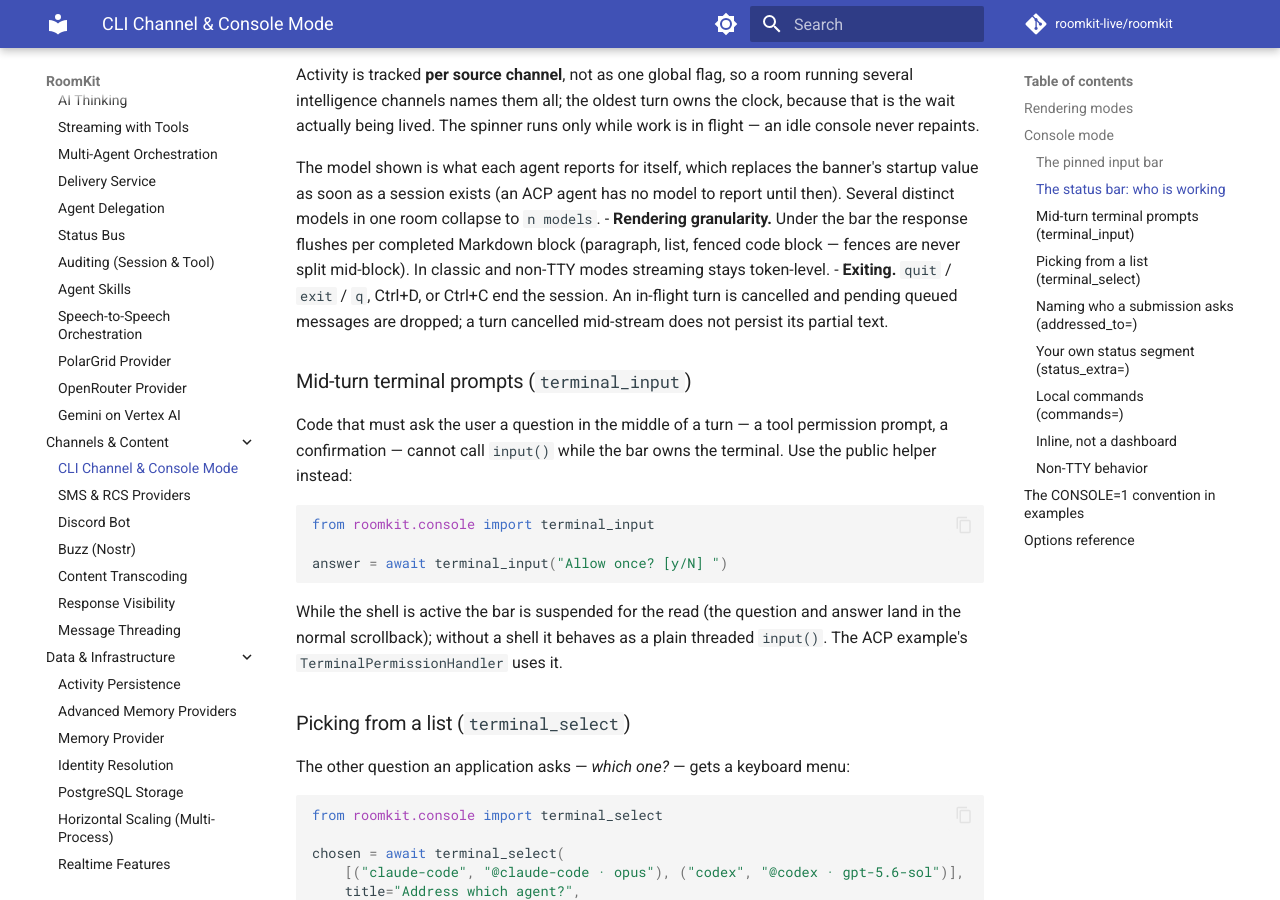
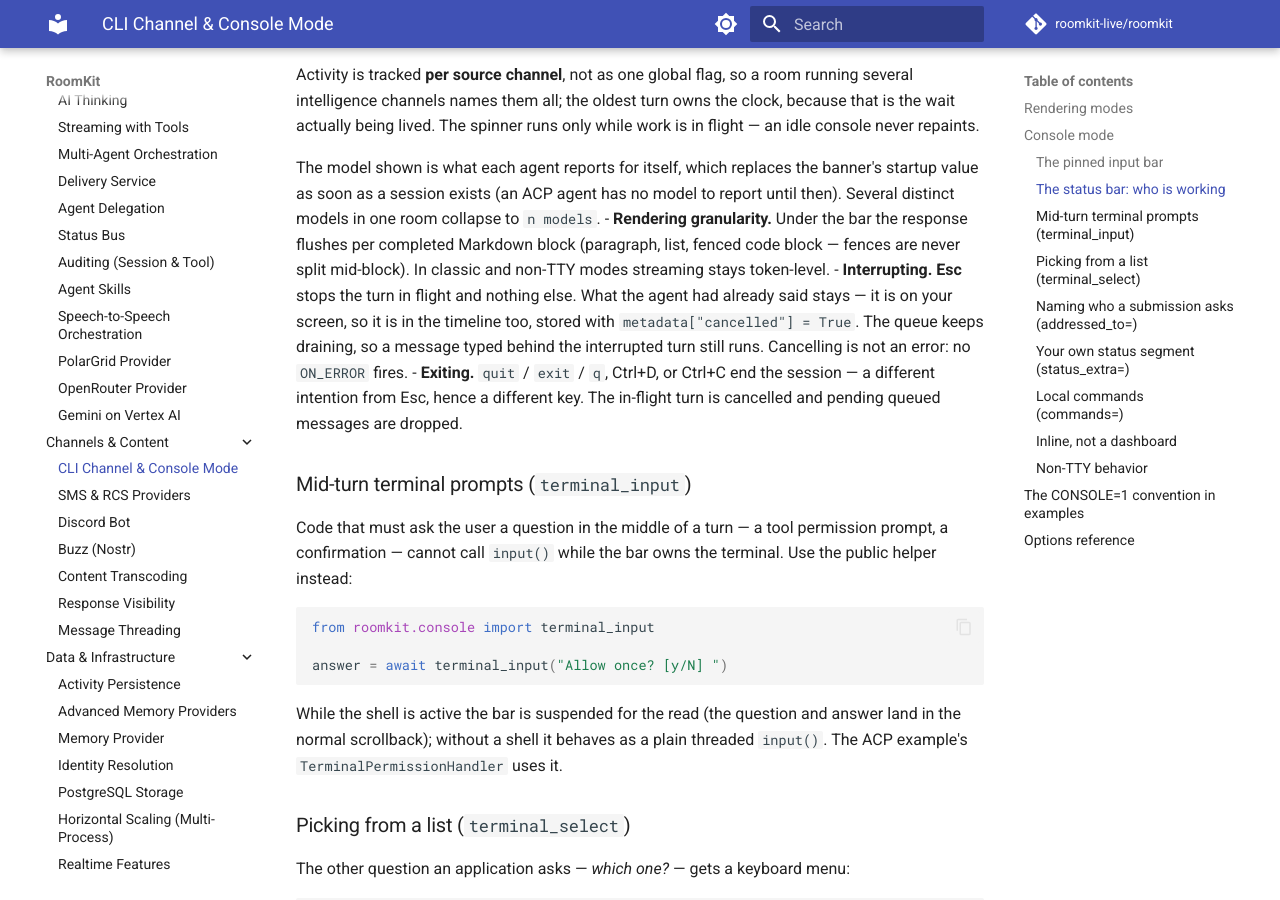
Before and after one commit to roomkit-live/roomkit-docs, an MkDocs documentation site: the page built from docs/guides/cli-channel.md, in a window 1280 px wide and 900 px high, scrolled down 3269 px. Built offline with MkDocs 1.6.1 and Material for MkDocs 9.7.7, drawn with Linux system fonts in a browser that asks for light colours; comment, search, counter and statistics services are not loaded.

Commit message:
docs(guides): Esc interrupts a turn and keeps its partial answer

```diff
--- a/docs/guides/cli-channel.md
+++ b/docs/guides/cli-channel.md
@@ -166,9 +166,14 @@ model to report until then). Several distinct models in one room collapse to
   completed Markdown block (paragraph, list, fenced code block — fences are
   never split mid-block). In classic and non-TTY modes streaming stays
   token-level.
-- **Exiting.** `quit` / `exit` / `q`, Ctrl+D, or Ctrl+C end the session. An
-  in-flight turn is cancelled and pending queued messages are dropped; a
-  turn cancelled mid-stream does not persist its partial text.
+- **Interrupting.** **Esc** stops the turn in flight and nothing else. What
+  the agent had already said stays — it is on your screen, so it is in the
+  timeline too, stored with `metadata["cancelled"] = True`. The queue keeps
+  draining, so a message typed behind the interrupted turn still runs.
+  Cancelling is not an error: no `ON_ERROR` fires.
+- **Exiting.** `quit` / `exit` / `q`, Ctrl+D, or Ctrl+C end the session — a
+  different intention from Esc, hence a different key. The in-flight turn is
+  cancelled and pending queued messages are dropped.
 
 ### Mid-turn terminal prompts (`terminal_input`)
 
```
